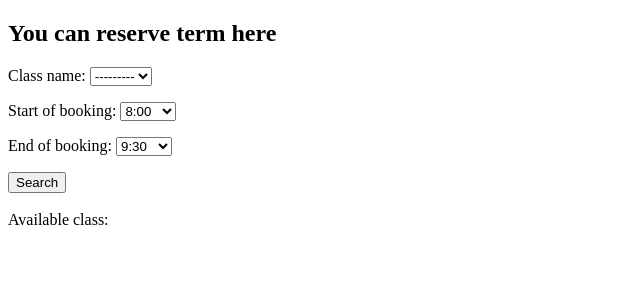
After one commit to Zhylkaaa/AGHPlanner, a Django app: page /reservation/ in a window 1280 px wide. The commit adds this page. Shown: the top 300 px of the page, without its empty margins (0-640 px from the left). Run offline with Django 3.2, Linux system fonts and the light colour scheme; the visitor is signed in with stand-in values (Sample User, id 1); data that the repository does not hold is empty.

Commit message:
basic reservation side with changes in models (#5)
* add home page

* add simple home page and sign in page

* basic profile and reservation side. Changed models

```diff
--- a/ReservationServiceProject/ReservationService/admin.py
+++ b/ReservationServiceProject/ReservationService/admin.py
@@ -1,6 +1,7 @@
 from django.contrib import admin
 
-from .models import ClassroomReservation
+from .models import ClassroomReservation, ClassName
 
 # Register your models here.
 admin.site.register(ClassroomReservation)
+admin.site.register(ClassName)
--- a/ReservationServiceProject/ReservationService/forms.py
+++ b/ReservationServiceProject/ReservationService/forms.py
@@ -1,5 +1,37 @@
 from django import forms
+
+from ReservationService.models import ClassroomReservation
 
 
 class OccupiedSlotsForm(forms.Form):
     class_name = forms.CharField(max_length=10)
+
+
+class ReservationForm(forms.ModelForm):
+    # class_name = forms.CharField(required=False)
+    TIME_CHOICES_BEGIN = (
+        ("1", "8:00"),
+        ("2", "9:35"),
+        ("3", "11:15"),
+        ("4", "12:50"),
+        ("5", "14:40"),
+        ("6", "16:15")
+    )
+    TIME_CHOICES_END = (
+        ("1", "9:30"),
+        ("2", "11:05"),
+        ("3", "12:45"),
+        ("4", "14:20"),
+        ("5", "16:10"),
+        ("6", "17:45")
+    )
+    start_of_booking = forms.ChoiceField(choices=TIME_CHOICES_BEGIN)
+    end_of_booking = forms.ChoiceField(choices=TIME_CHOICES_END)
+
+    class Meta:
+        model = ClassroomReservation
+        fields = ('class_name', )
+
+    def __init__(self, *args, **kwargs):
+        super(ReservationForm, self).__init__(*args, **kwargs)
+        self.fields['class_name'].required = False
--- a/ReservationServiceProject/ReservationService/models.py
+++ b/ReservationServiceProject/ReservationService/models.py
@@ -8,9 +8,23 @@ class SemesterOptions(models.TextChoices):
     summer = 'summer', 'summer'
 
 
+class ClassName(models.Model):
+    class ClassTypes(models.TextChoices):
+        lecture = 'lecture', 'lecture hall'
+        computers = 'computers', 'classroom with computers'
+        board = 'board', 'normal class with board only'
+
+    class_name = models.CharField(max_length=10)
+    class_size = models.IntegerField(default=30)
+    class_type = models.CharField(choices=ClassTypes.choices, default='board', max_length=10)
+
+    def __str__(self):
+        return self.class_name.__str__()
+
+
 class ClassroomReservation(models.Model):
-    class_name = models.CharField(max_length=10)
-
+    # class_name = models.CharField(max_length=10)
+    class_name = models.ForeignKey(ClassName, on_delete=models.CASCADE)
     reserved_from = models.DateField('Reservation starts')
     reserved_until = models.DateField('Reservation ends')
 
--- /dev/null
+++ b/ReservationServiceProject/ReservationService/templates/ReservationService/reservation.html
@@ -0,0 +1,17 @@
+{% extends 'ReservationService/base.html' %}
+
+{% block title %} Reservation {% endblock %}
+{% block content %}
+    <h2>You can reserve term here</h2>
+    <form method="POST">
+        {% csrf_token %}
+    {{ form.as_p }}
+    <input type='submit' value='Search'>
+    </form>
+    <br>
+    Available class: <br>
+    {% for class in available_class %}
+            {{ class }} <br>
+    {% endfor %}
+
+{% endblock %}
--- a/ReservationServiceProject/ReservationService/urls.py
+++ b/ReservationServiceProject/ReservationService/urls.py
@@ -10,8 +10,9 @@ urlpatterns = [
     path('', views.home),
     path('home/', views.home, name='home'),
     path('booked/', views.booked_slots, name='index'),
-    path('book/', views.book_slot, name='book_slot'),
     path('upload/', views.upload_csv, name='upload_csv'),
+    path('profile/', views.profile_view, name='profile'),
     path('accounts/', include('django.contrib.auth.urls')),
+    path('reservation/', views.reservation, name='reservation'),
     re_path(f'calendar/{re_academic_year}/{re_semesters}/', views.calendar, name='calendar_view'),
 ]
--- a/ReservationServiceProject/ReservationService/views.py
+++ b/ReservationServiceProject/ReservationService/views.py
@@ -1,29 +1,66 @@
 from datetime import datetime
 from datetime import timedelta
 
+from django.contrib.admin.views.decorators import staff_member_required
+from django.contrib.auth.decorators import login_required
 from django.shortcuts import render
 from django.http import HttpResponse, HttpResponseRedirect
 from django.contrib.auth.models import Group
 from django.urls import reverse
 
-from .models import ClassroomReservation
-from .forms import OccupiedSlotsForm
+from .models import ClassroomReservation, ClassName
+from .forms import OccupiedSlotsForm, ReservationForm
 import pandas as pd
 
 
 # Create your views here.
 def home(request):
-    available_semesters = list(ClassroomReservation.objects.values_list('academic_year', 'semester').distinct()[1:])
+    available_semesters = list(ClassroomReservation.objects.values_list('academic_year', 'semester').distinct())
     available_semesters.sort(key=lambda x: x[0]+x[1], reverse=True)
     tmp = []
+
     for year, semester in available_semesters:
         if len(tmp) != 0 and tmp[-1][0] == year:
             tmp[-1][1].append(semester)
         else:
             tmp.append((year, [semester]))
     tmp = [(x.replace('/', '_'), y) for x, y in tmp]
+    return render(request, "ReservationService/home.html", {'available_semesters': tmp})
 
-    return render(request, "ReservationService/home.html", {'available_semesters': tmp})
+
+@login_required
+def profile_view(request):
+    return render(request, "registration/profile.html", {})
+
+
+def get_unavailable_classes(form_request: dict):
+    form_request.pop('csrfmiddlewaretoken')
+    print(form_request)
+    form_request = {key: val for key, val in form_request.items() if val}
+    start_of_booking = form_request.pop('start_of_booking')
+    end_of_booking = form_request.pop('end_of_booking')
+    print(ClassroomReservation.objects.filter(**form_request))
+    cos = ClassroomReservation.objects.filter(**form_request, time_start__qt=start_of_booking, time_end__lt=end_of_booking)
+    cos = cos.values_list('class_name', flat=True).distinct()
+    return cos
+
+
+def get_available_classes(form_request: dict):
+    # get_unavailable_classes(form_request)
+    return ClassName.objects.exclude(id__in=list(get_unavailable_classes(form_request)))
+
+
+@login_required
+def reservation(request):
+    available_classes = ()
+    form = ReservationForm(request.POST or None)
+    if form.is_valid():
+        class_name = request.POST['class_name']
+        form = ReservationForm()
+        available_classes = get_available_classes(request.POST.dict())
+
+    context = {'form': form, 'available_class': available_classes}
+    return render(request, "ReservationService/reservation.html", context)
 
 
 def booked_slots(request):
@@ -47,11 +84,6 @@ def booked_slots(request):
     return render(request, "ReservationService/booked_slots.html", context)
 
 
-def book_slot(request):
-    print(Group.objects.get(name='LA') in request.user.groups.all())
-    return HttpResponse('U can book a slot here')
-
-
 def _validate_and_choose_columns(classes_df):
     # dangerous method: ClassroomReservation._meta.get_fields()
     required_columns = ['class_name', 'reserved_from', 'reserved_until', 'time_start',
@@ -64,6 +96,7 @@ def _validate_and_choose_columns(classes_df):
     return True, 'time_end' in required_columns
 
 
+@staff_member_required
 def upload_csv(request):
     template = 'ReservationService/upload_csv.html'
 
@@ -98,7 +131,7 @@ def upload_csv(request):
 
         redirect_year = data['academic_year']
         redirect_semester = data['semester']
-
+        data['class_name'] = ClassName.objects.get(class_name=data['class_name'])
         ClassroomReservation.objects.get_or_create(**data)
 
     redirect_year = redirect_year.replace('/', '_')
```
Also changed, not shown: ReservationServiceProject/ReservationService/templates/ReservationService/home.html (+5 -3 lines), ReservationServiceProject/ReservationService/templates/registration/password_change_done.html (added, +7 -0 lines), ReservationServiceProject/ReservationService/templates/registration/password_change_form.html (added, +7 -0 lines), ReservationServiceProject/ReservationService/templates/registration/profile.html (added, +8 -0 lines), ReservationServiceProject/ReservationService/migrations/0001_initial.py, ReservationServiceProject/ReservationService/migrations/0002_classname_class_size.py (added), ReservationServiceProject/ReservationService/migrations/0003_classname_class_type.py (added).
